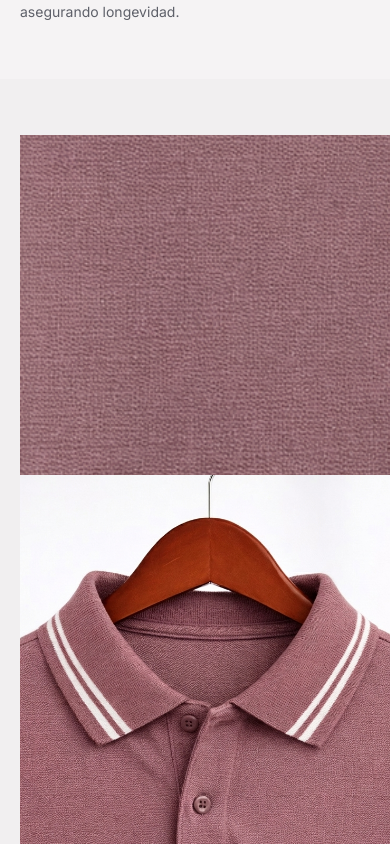
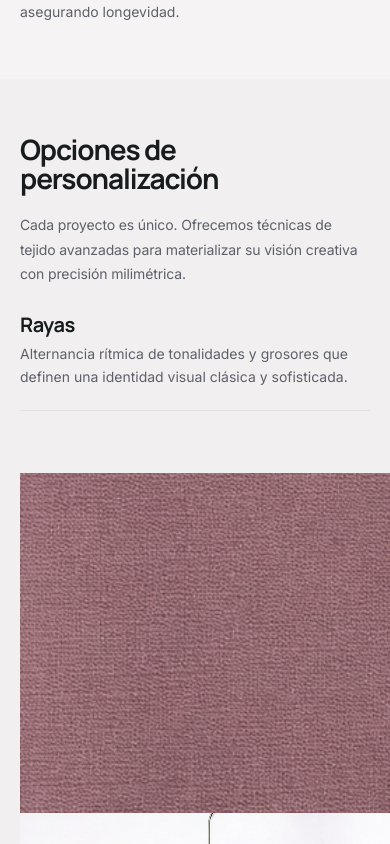
Before and after one commit to luzrecald/soltexWebN, a React (Vite) app: page /productos in a window 390 px wide. Shown: the part 1860-2704 px from the top of the page. Built offline with nearby package versions, Linux system fonts and the light colour scheme.

Commit message:
Actualización del proyecto

```diff
--- a/src/components/ProductsGrid/ProductsGrid.css
+++ b/src/components/ProductsGrid/ProductsGrid.css
@@ -68,8 +68,8 @@
   min-height: 0;
   overflow: hidden;
   background:
-    linear-gradient(to bottom, rgba(255,255,255,0.10), rgba(255,255,255,0.10)),
-    linear-gradient(to right, rgba(255,255,255,0.08), rgba(255,255,255,0));
+    linear-gradient(to bottom, rgba(255, 255, 255, 0.1), rgba(255, 255, 255, 0.1)),
+    linear-gradient(to right, rgba(255, 255, 255, 0.08), rgba(255, 255, 255, 0));
 }
 
 .pg-hero__image {
@@ -89,8 +89,8 @@
   inset: 0;
   z-index: 2;
   background:
-    linear-gradient(to left, rgba(255,255,255,0.18), rgba(255,255,255,0.02)),
-    linear-gradient(to bottom, rgba(255,255,255,0.14), rgba(255,255,255,0.08));
+    linear-gradient(to left, rgba(255, 255, 255, 0.18), rgba(255, 255, 255, 0.02)),
+    linear-gradient(to bottom, rgba(255, 255, 255, 0.14), rgba(255, 255, 255, 0.08));
   pointer-events: none;
 }
 
@@ -99,8 +99,8 @@
   inset: 0;
   z-index: 1;
   background:
-    radial-gradient(circle at 70% 40%, rgba(255,255,255,0.34), transparent 46%),
-    radial-gradient(circle at 48% 52%, rgba(255,255,255,0.16), transparent 50%);
+    radial-gradient(circle at 70% 40%, rgba(255, 255, 255, 0.34), transparent 46%),
+    radial-gradient(circle at 48% 52%, rgba(255, 255, 255, 0.16), transparent 50%);
   pointer-events: none;
 }
 
@@ -544,6 +544,14 @@
   .pg-custom {
     grid-template-columns: 1fr;
   }
+
+  .pg-custom__copy {
+    order: 1;
+  }
+
+  .pg-custom__visuals {
+    order: 2;
+  }
 }
 
 @media (max-width: 900px) {
--- a/src/components/ProductsGrid/ProductsGrid.jsx
+++ b/src/components/ProductsGrid/ProductsGrid.jsx
@@ -14,19 +14,16 @@ export default function ProductsGrid() {
     {
       image: "/personalizar1.png",
       title: "Rayas",
-
       text: "Alternancia rítmica de tonalidades y grosores que definen una identidad visual clásica y sofisticada.",
     },
     {
       image: "/personalizar2.png",
       title: "Letras",
-
       text: "Incorporación de nombres, iniciales o mensajes dentro del tejido para crear una identidad única y reconocible.",
     },
     {
       image: "/personalizar3.png",
       title: "Patrones",
-
       text: "Patrones complejos integrados directamente en la estructura del tejido para un acabado visual distintivo y artesanal.",
     },
   ];
@@ -69,7 +66,8 @@ export default function ProductsGrid() {
             <h2 className="pg-sectionTitle">Materia prima de alta calidad</h2>
             <p className="pg-sectionLead">
               Seleccionamos cuidadosamente cada fibra para garantizar un tacto
-              superior y una durabilidad excepcional en cada pieza que producimos.
+              superior y una durabilidad excepcional en cada pieza que
+              producimos.
             </p>
           </div>
 
@@ -86,11 +84,10 @@ export default function ProductsGrid() {
 
               <div className="pg-materialCard__body">
                 <h3 className="pg-materialCard__title">Algodón</h3>
-
                 <p className="pg-materialCard__text">
                   Nuestras fibras de algodón ofrecen una suavidad incomparable y
-                  una transpirabilidad natural, ideal para el contacto diario con
-                  la piel.
+                  una transpirabilidad natural, ideal para el contacto diario
+                  con la piel.
                 </p>
               </div>
             </article>
@@ -109,7 +106,8 @@ export default function ProductsGrid() {
                 <h3 className="pg-materialCard__title">Poliéster</h3>
                 <p className="pg-materialCard__text">
                   Fibras de ingeniería diseñadas para mantener la intensidad del
-                  color y resistir el desgaste del tiempo, asegurando longevidad.
+                  color y resistir el desgaste del tiempo, asegurando
+                  longevidad.
                 </p>
               </div>
             </article>
@@ -177,17 +175,14 @@ export default function ProductsGrid() {
           <div className="pg-custom__copy">
             <h2 className="pg-sectionTitle">Opciones de personalización</h2>
             <p className="pg-sectionLead pg-sectionLead--custom">
-              Cada proyecto es único. Ofrecemos técnicas de tejido avanzadas para
-              materializar su visión creativa con precisión milimétrica.
+              Cada proyecto es único. Ofrecemos técnicas de tejido avanzadas
+              para materializar su visión creativa con precisión milimétrica.
             </p>
 
             <article className="pg-customItem">
               <h3 className="pg-customItem__title">
                 {customSlides[current].title}
               </h3>
-              <p className="pg-customItem__meta">
-                {customSlides[current].meta}
-              </p>
               <p className="pg-customItem__text">
                 {customSlides[current].text}
               </p>
```
